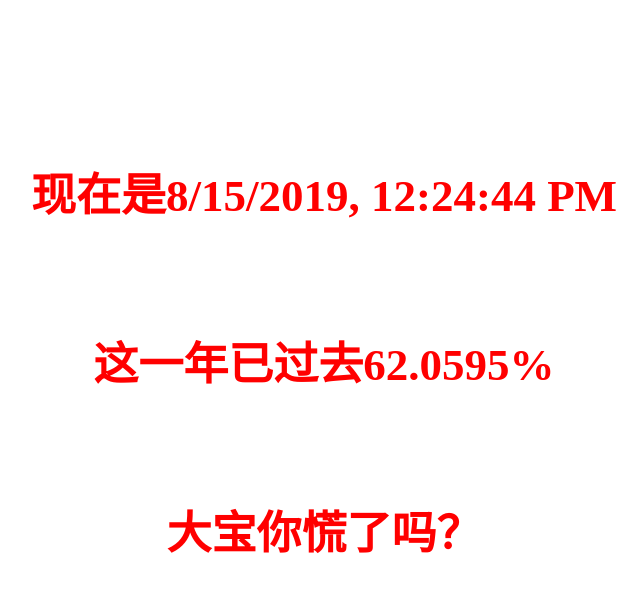
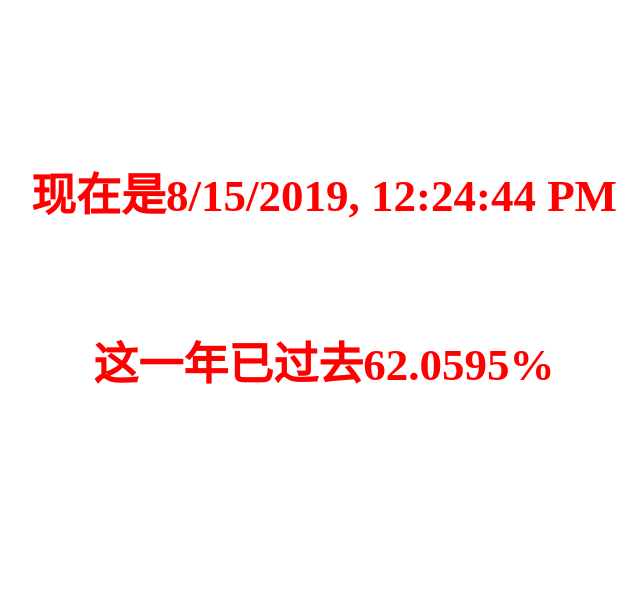
Before and after one commit to TdArita/MyPage, a plain HTML site: page timeGoseOn/test.html in a window 1280 px wide. Shown: the part 5-596 px from the top of the page, without its empty margins (316-960 px from the left). Drawn offline with Linux system fonts and the light colour scheme.

Commit message:
timegoes-remove-dabao

```diff
--- a/timeGoseOn/main.js
+++ b/timeGoseOn/main.js
@@ -7,5 +7,5 @@ setInterval(function() {
 	console.log(c)
 	var d = document.getElementById('time')
 	var e = a.toLocaleString()
-	d.innerHTML = "</br></br></br>" + "现在是" + e + "</br></br></br>" + "这一年已过去" + c/1000000 + "%" + "</br></br></br>" + "大宝你慌了吗？"
+	d.innerHTML = "</br></br></br>" + "现在是" + e + "</br></br></br>" + "这一年已过去" + c/1000000 + "%" + "</br></br></br>"
 }, 100)
```
Also changed, not shown: task11/index.html (+1 -0 lines).
